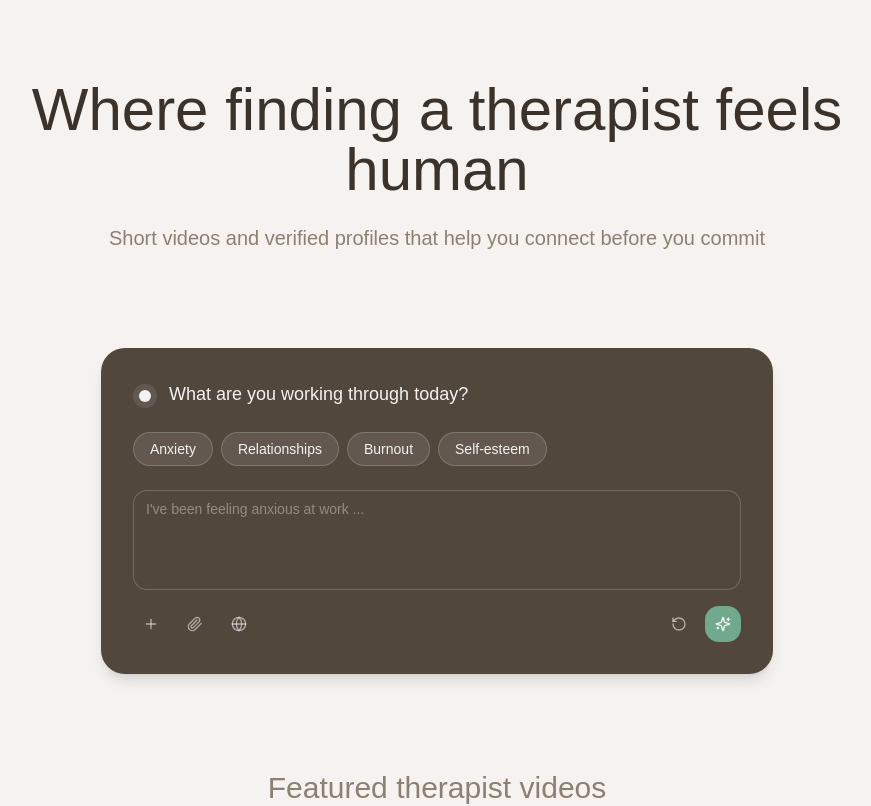
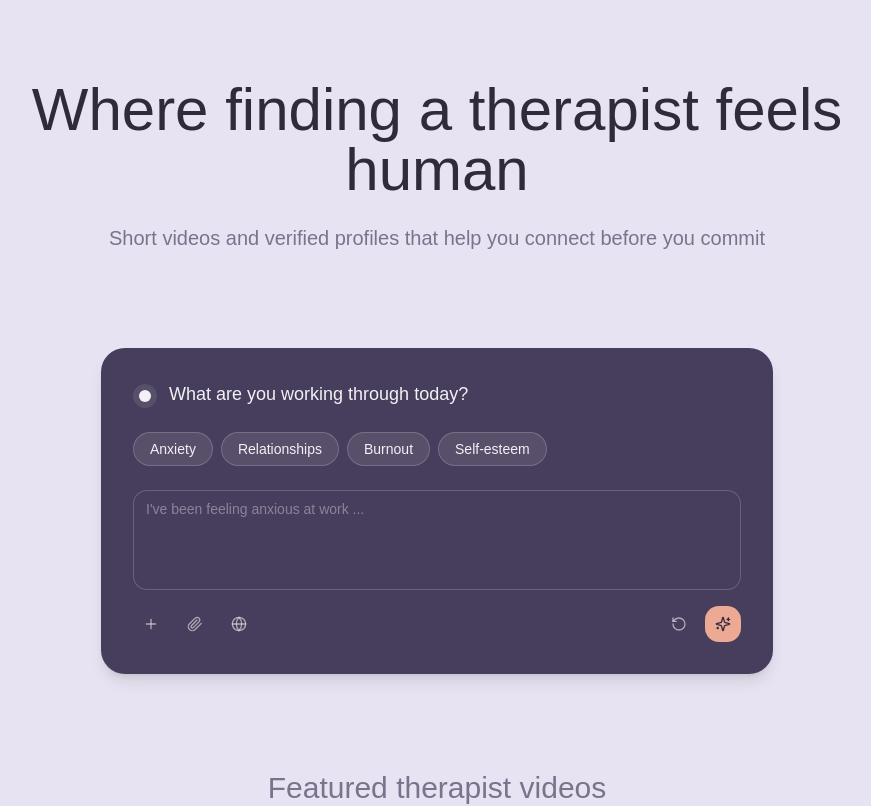
Before and after one commit to uxdesigndani-dotcom/peptidesrated, a React (Vite) app: page / in a window 1280 px wide. Shown: the top 806 px of the page, without its empty margins (203-1074 px from the left). Built offline with nearby package versions, Linux system fonts and the light colour scheme; the HTML template or start-up script is replaced by a standard one; a web font is replaced by a local one.

Commit message:
Update color palette

```diff
--- a/src/index.css
+++ b/src/index.css
@@ -8,36 +8,36 @@ All colors MUST be HSL.
 
 @layer base {
   :root {
-    --background: 30 25% 95%;
-    --foreground: 30 15% 20%;
+    --background: 260 35% 92%;
+    --foreground: 260 15% 20%;
 
-    --card: 30 30% 92%;
-    --card-foreground: 30 15% 20%;
+    --card: 0 0% 98%;
+    --card-foreground: 260 15% 20%;
 
-    --card-dark: 30 15% 28%;
-    --card-dark-foreground: 30 10% 95%;
+    --card-dark: 260 20% 30%;
+    --card-dark-foreground: 260 10% 95%;
 
-    --popover: 30 30% 92%;
-    --popover-foreground: 30 15% 20%;
+    --popover: 0 0% 98%;
+    --popover-foreground: 260 15% 20%;
 
-    --primary: 30 15% 25%;
-    --primary-foreground: 30 10% 95%;
+    --primary: 260 15% 25%;
+    --primary-foreground: 0 0% 98%;
 
-    --secondary: 30 20% 88%;
-    --secondary-foreground: 30 15% 20%;
+    --secondary: 260 30% 88%;
+    --secondary-foreground: 260 15% 20%;
 
-    --muted: 30 20% 85%;
-    --muted-foreground: 30 10% 50%;
+    --muted: 260 25% 85%;
+    --muted-foreground: 260 10% 50%;
 
-    --accent: 150 25% 55%;
-    --accent-foreground: 30 10% 98%;
+    --accent: 15 70% 75%;
+    --accent-foreground: 260 15% 20%;
 
     --destructive: 0 65% 55%;
-    --destructive-foreground: 30 10% 98%;
+    --destructive-foreground: 0 0% 98%;
 
-    --border: 30 15% 80%;
-    --input: 30 15% 25%;
-    --ring: 30 15% 25%;
+    --border: 260 20% 85%;
+    --input: 260 15% 25%;
+    --ring: 260 15% 25%;
 
     --radius: 1rem;
 
@@ -47,36 +47,36 @@ All colors MUST be HSL.
   }
 
   .dark {
-    --background: 30 12% 15%;
-    --foreground: 30 10% 92%;
+    --background: 260 15% 15%;
+    --foreground: 260 10% 92%;
 
-    --card: 30 15% 22%;
-    --card-foreground: 30 10% 92%;
+    --card: 260 18% 22%;
+    --card-foreground: 260 10% 92%;
 
-    --card-dark: 30 15% 18%;
-    --card-dark-foreground: 30 10% 92%;
+    --card-dark: 260 20% 18%;
+    --card-dark-foreground: 260 10% 92%;
 
-    --popover: 30 15% 22%;
-    --popover-foreground: 30 10% 92%;
+    --popover: 260 18% 22%;
+    --popover-foreground: 260 10% 92%;
 
-    --primary: 30 10% 90%;
-    --primary-foreground: 30 15% 15%;
+    --primary: 260 10% 90%;
+    --primary-foreground: 260 15% 15%;
 
-    --secondary: 30 12% 28%;
-    --secondary-foreground: 30 10% 92%;
+    --secondary: 260 15% 28%;
+    --secondary-foreground: 260 10% 92%;
 
-    --muted: 30 12% 28%;
-    --muted-foreground: 30 8% 65%;
+    --muted: 260 15% 28%;
+    --muted-foreground: 260 8% 65%;
 
-    --accent: 150 25% 55%;
-    --accent-foreground: 30 10% 98%;
+    --accent: 15 60% 65%;
+    --accent-foreground: 260 15% 15%;
 
     --destructive: 0 55% 45%;
-    --destructive-foreground: 30 10% 98%;
+    --destructive-foreground: 260 10% 98%;
 
-    --border: 30 12% 30%;
-    --input: 30 10% 85%;
-    --ring: 30 10% 85%;
+    --border: 260 15% 30%;
+    --input: 260 10% 85%;
+    --ring: 260 10% 85%;
   }
 }
 
```
